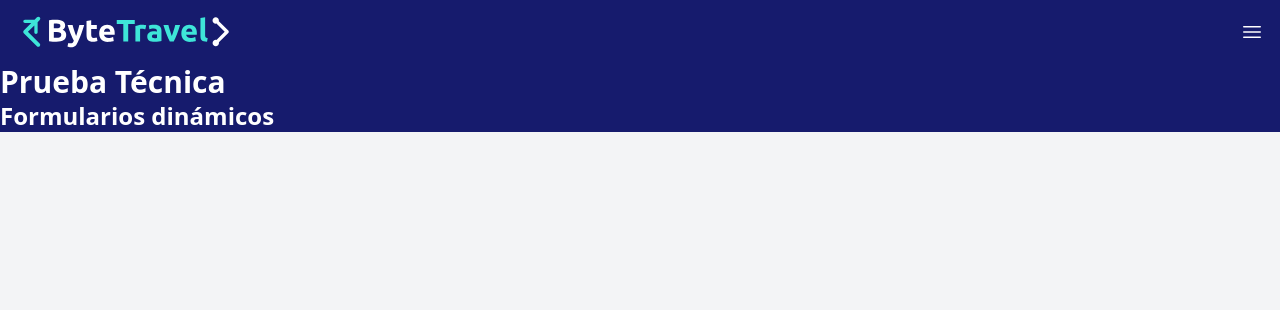
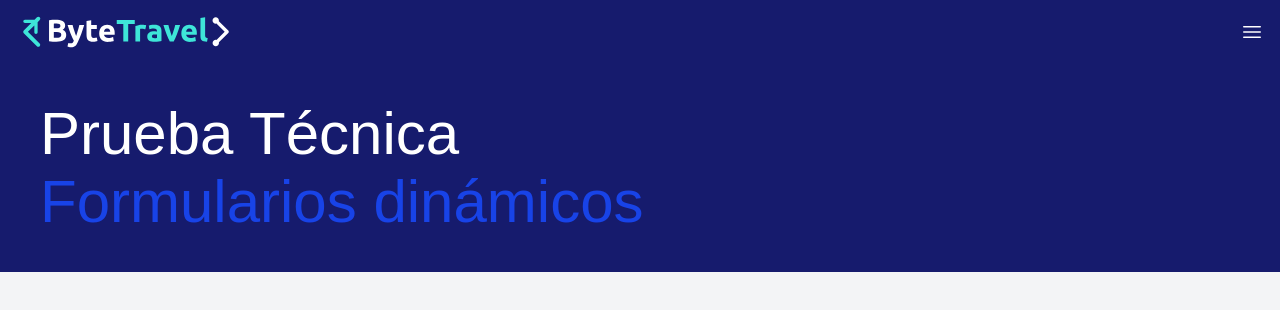
Before and after one commit to sakimay/prueba-tecnica-formularios, a Vue app: page / in a window 1280 px wide. Shown: the top 310 px of the page. Built offline with nearby package versions, Linux system fonts and the light colour scheme.

Commit message:
estilos de header y seccion hero

```diff
--- a/package.json
+++ b/package.json
@@ -14,6 +14,7 @@
     "format": "prettier --write src/"
   },
   "dependencies": {
+    "@fontsource/ubuntu": "^5.2.7",
     "@heroicons/vue": "^2.2.0",
     "@tailwindcss/vite": "^4.1.13",
     "tailwindcss": "^4.1.13",
--- a/src/App.vue
+++ b/src/App.vue
@@ -6,8 +6,12 @@ import Header from './components/Header.vue'
   <Header />
   <main class="mt-16">
     <section class="background-hero">
-      <h1>Prueba Técnica</h1>
-      <h2>Formularios dinámicos</h2>
+      <div class="container p-10 max-w-7xl mx-auto flex">
+        <div class="flex flex-col gap-2 text-center md:text-left w-full">
+          <h1 class="text-white text-4xl md:text-6xl">Prueba Técnica</h1>
+          <h2 class="text-secondary text-4xl md:text-6xl">Formularios dinámicos</h2>
+        </div>
+      </div>
     </section>
   </main>
   <footer></footer>
--- a/src/assets/styles.css
+++ b/src/assets/styles.css
@@ -1,32 +1,30 @@
-@import "tailwindcss";
+@import 'tailwindcss';
+@import '@fontsource/ubuntu/400.css';
+@import '@fontsource/ubuntu/500.css';
+@import '@fontsource/ubuntu/700.css';
 
 :root {
   --primary: #161b6d;
   --secondary: #1843e7;
-    --text-primary: #ffffff;
+  --color-primary: #ffffff;
 }
 
 .background-hero {
   background-color: var(--primary);
-    color: var(--text-primary);
+  color: var(--color-primary);
 }
 
-
-h1, h2, h3, h4, h5, h6 {
-  @apply font-bold;
+.text-white {
+  color: var(--color-primary);
+}
+.text-secondary {
+  color: var(--secondary);
 }
 
-h1{
-    @apply text-3xl;
+* {
+  font-family: 'Ubuntu', sans-serif;
 }
 
-h2, h3 {
-    @apply text-2xl;
-}
-
-h4, h5, h6 {
-    @apply text-xl;
-}
 
 body {
   @apply bg-gray-100 text-gray-900;
```
Also changed, not shown: 1 other file (tests, documents, lock files or other folders). Lines whose indentation alone changed are shown as unchanged.
